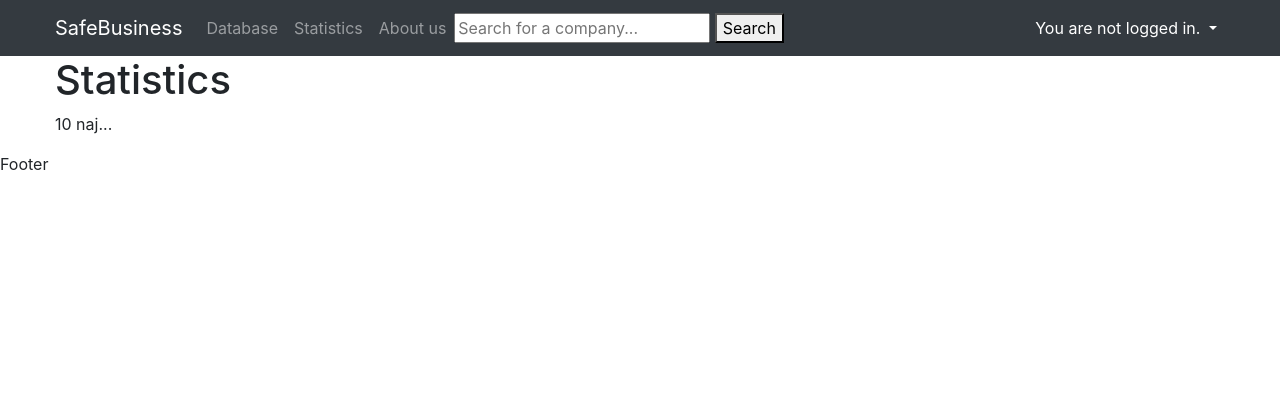
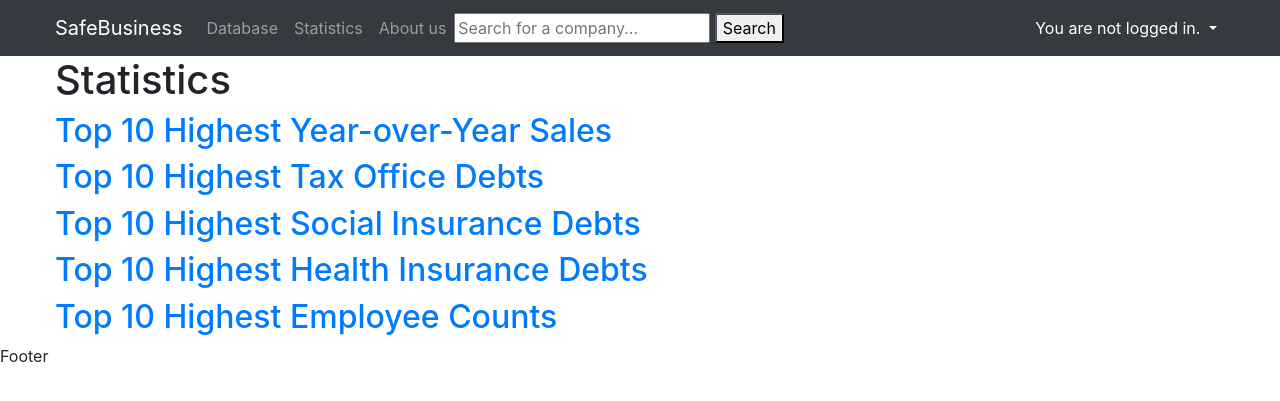
Before and after one commit to MartinKalis29/Potential_riskiness_of_shell_companies_1, a Django app: page /statistics/ in a window 1280 px wide. Shown: the top 401 px of the page. Run offline with Django 4.2, Linux system fonts and the light colour scheme; some libraries are stand-ins or nearby versions.

Commit message:
Statistics.

```diff
--- a/SafeBusiness/urls.py
+++ b/SafeBusiness/urls.py
@@ -3,7 +3,9 @@ from django.contrib.auth.views import LoginView
 from django.urls import path, include
 
 from accounts.views import SubmittableLoginView, SubmittablePasswordChangeView, SignUpView
-from viewer.views import companies, home, about_us, statistics, company_detail, search
+from viewer.views import companies, home, about_us, statistics, company_detail, search, statistics_view, \
+    top_10_yoy_sales_view, top_10_tax_debt_view, top_10_social_insurance_debt_view, top_10_health_insurance_debt_view, \
+    top_10_employee_count_view
 
 urlpatterns = [
     path('admin/', admin.site.urls),
@@ -20,4 +22,11 @@ urlpatterns = [
     path('accounts/', include('django.contrib.auth.urls')),
 
     path('search/', search, name='search'),
+
+    path('statistics/', statistics_view, name='statistics'),
+    path('top-10-yoy-sales/', top_10_yoy_sales_view, name='top_10_yoy_sales'),
+    path('top-10-tax-debt/', top_10_tax_debt_view, name='top_10_tax_debt'),
+    path('top-10-social-insurance-debt/', top_10_social_insurance_debt_view, name='top_10_social_insurance_debt'),
+    path('top-10-health-insurance-debt/', top_10_health_insurance_debt_view, name='top_10_health_insurance_debt'),
+    path('top-10-employee-count/', top_10_employee_count_view, name='top_10_employee_count'),
 ]
--- a/viewer/templates/statistics.html
+++ b/viewer/templates/statistics.html
@@ -2,5 +2,15 @@
 
 {% block content %}
 <h1>Statistics</h1>
-<p> 10 naj... </p>
+
+<h2><a href="{% url 'top_10_yoy_sales' %}">Top 10 Highest Year-over-Year Sales</a></h2>
+
+<h2><a href="{% url 'top_10_tax_debt' %}">Top 10 Highest Tax Office Debts</a></h2>
+
+<h2><a href="{% url 'top_10_social_insurance_debt' %}">Top 10 Highest Social Insurance Debts</a></h2>
+
+<h2><a href="{% url 'top_10_health_insurance_debt' %}">Top 10 Highest Health Insurance Debts</a></h2>
+
+<h2><a href="{% url 'top_10_employee_count' %}">Top 10 Highest Employee Counts</a></h2>
+
 {% endblock %}
--- a/viewer/views.py
+++ b/viewer/views.py
@@ -1,7 +1,7 @@
 from django.http import HttpResponse, Http404, JsonResponse
 from django.shortcuts import render, get_object_or_404
 
-from viewer.models import Company
+from viewer.models import Company, Revenue, CompanyDebt
 
 from .google_sheets import get_google_sheets_data
 
@@ -64,7 +64,8 @@ def company_detail(request, company_id):
     if company.get('health_insurance_company_debt', 0) > 0:
         risk_score += 1
 
-    return render(request, 'company_detail.html', {'company': company, 'risk_score': risk_score})  # upravená cesta k šablóne
+    return render(request, 'company_detail.html',
+                  {'company': company, 'risk_score': risk_score})  # upravená cesta k šablóne
 
 
 def search(request):
@@ -74,3 +75,34 @@ def search(request):
         context = {'search_input': q, 'database': database_}
         return render(request, "search_results.html", context)
     return render(request, "home.html")
+
+
+def statistics_view(request):
+    return render(request, 'statistics.html')
+
+
+def top_10_yoy_sales_view(request):
+    top_10_yoy_sales = Revenue.objects.order_by('-YoY_increase_in_sales')[:10]
+    return render(request, 'top_10_yoy_sales.html', {'top_10_yoy_sales': top_10_yoy_sales})
+
+
+def top_10_tax_debt_view(request):
+    top_10_tax_debt = CompanyDebt.objects.order_by('-tax_office_debt')[:10]
+    return render(request, 'top_10_tax_debt.html', {'top_10_tax_debt': top_10_tax_debt})
+
+
+def top_10_social_insurance_debt_view(request):
+    top_10_social_insurance_debt = CompanyDebt.objects.order_by('-social_insurance_agency_debt')[:10]
+    return render(request, 'top_10_social_insurance_debt.html',
+                  {'top_10_social_insurance_debt': top_10_social_insurance_debt})
+
+
+def top_10_health_insurance_debt_view(request):
+    top_10_health_insurance_debt = CompanyDebt.objects.order_by('-health_insurance_company_debt')[:10]
+    return render(request, 'top_10_health_insurance_debt.html',
+                  {'top_10_health_insurance_debt': top_10_health_insurance_debt})
+
+
+def top_10_employee_count_view(request):
+    top_10_employee_count = Company.objects.order_by('-employee_count')[:10]
+    return render(request, 'top_10_employee_count.html', {'top_10_employee_count': top_10_employee_count})
```
Also changed, not shown: viewer/templates/top_10_employee_count.html (added, +10 -0 lines), viewer/templates/top_10_health_insurance_debt.html (added, +10 -0 lines), viewer/templates/top_10_social_insurance_debt.html (added, +10 -0 lines), viewer/templates/top_10_tax_debt.html (added, +10 -0 lines), viewer/templates/top_10_yoy_sales.html (added, +10 -0 lines), 1 other file.
